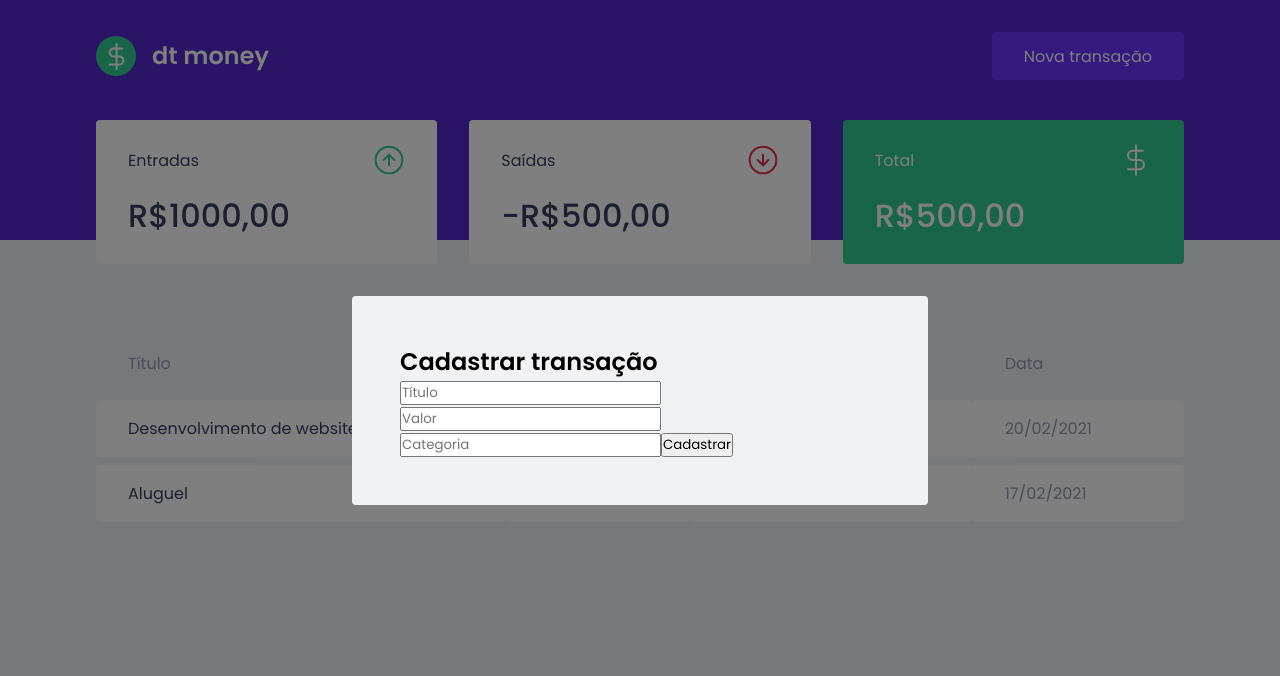
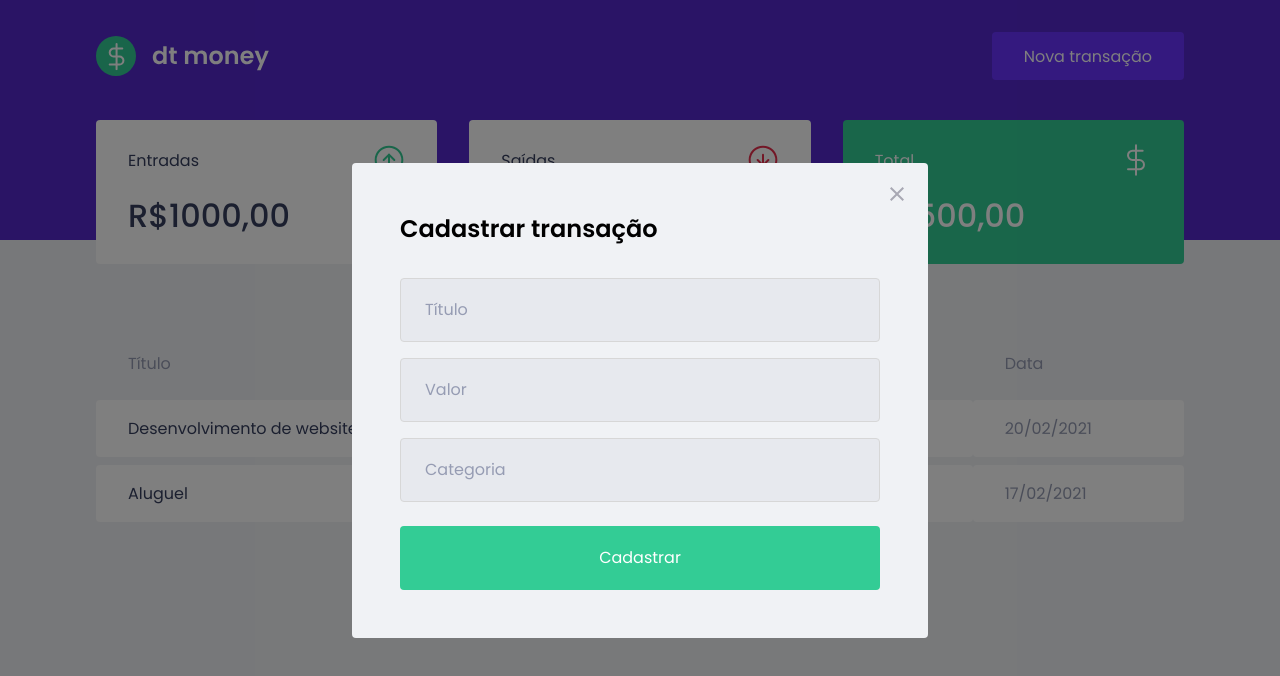
Before and after one commit to jorgeeder/dt-money, a React (Create React App) app: page / in a window 1280 px wide. Both pictures are taken after a click on the button "Nova transação". Shown: the top 676 px of the page. Built offline with nearby package versions, Linux system fonts and the light colour scheme; no server answers; what miragejs would draw is missing.

Commit message:
styling modal

```diff
--- a/src/components/NewTransactionModal/index.tsx
+++ b/src/components/NewTransactionModal/index.tsx
@@ -1,4 +1,5 @@
 import Modal from 'react-modal';
+import closeImg from '../../assets/close.svg';
 import { Container } from './style';
 
 interface NewTransactionModalProps {
@@ -14,6 +15,14 @@
             overlayClassName="react-modal-overlay"
             className="react-modal-content"
         >
+            <button
+            type="button"
+            onClick={onRequestClose}
+            className="react-modal-close"
+            >
+                <img src={closeImg} alt="Fechar modal" />
+            </button>
+
             <Container>
                 <h2>Cadastrar transação</h2>
 
--- a/src/components/NewTransactionModal/style.ts
+++ b/src/components/NewTransactionModal/style.ts
@@ -1,6 +1,47 @@
 import styled from 'styled-components';
 
 export const Container = styled.form`
+    h2 {
+        color: var(--text-title)
+        font-size: 1.5rem;
+        margin-bottom: 2rem;
+    }
+    input {
+        width: 100%;
+        padding: 0 1.5rem;
+        height: 4rem;
+        border-radius: 0.25rem;
 
+        border: 1px solid #d7d7d7;
+        background: #e7e9ee;
 
-`
+        font-weight: 400;
+        font-size: 1rem;
+
+        &::placeholder {
+            color: var(--text-body);
+        }
+
+        & + input {
+            margin-top: 1rem;
+        }
+    }
+
+    button[type="submit"] {
+        width: 100%;
+        padding: 0 1.5rem;
+        height: 4rem;
+        background: var(--green);
+        color: #fff;
+        border-radius: 0.25rem;
+        border: 0;
+        font-size: 1rem;
+        margin-top: 1.5rem;
+
+        transition: filter 0.2s;
+
+        &:hover {
+            filter: brightness(0.9)
+        }
+    }
+`;
--- a/src/styles/global.ts
+++ b/src/styles/global.ts
@@ -77,4 +77,18 @@
         position: relative;
         border-radius: 0.25rem;
     }
+
+    .react-modal-close {
+        position: absolute;
+        right: 1.5rem;
+        top: 1.5rem;
+        border: 0;
+        background: transparent;
+
+        transition: filter 0.2s;
+
+        &:hover {
+            filter: brightness(0.8);
+        }
+    }
 `;
```
